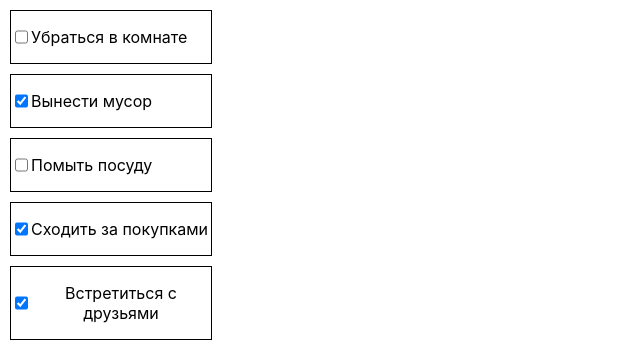
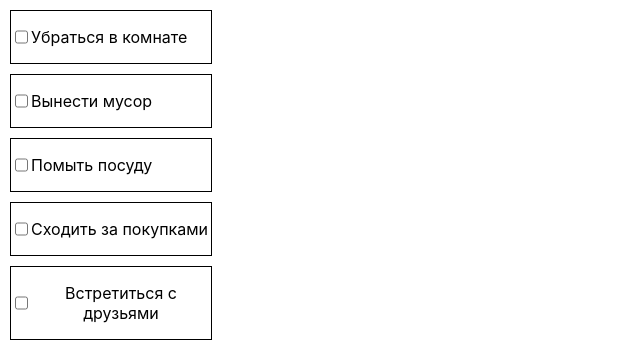
Before and after one commit to hAppser/todolist, a React (Create React App) app: page / in a window 1280 px wide. Shown: the top 362 px of the page, without its empty margins (0-640 px from the left). Built offline with nearby package versions, Linux system fonts and the light colour scheme.

Commit message:
completed checkbox feature

```diff
--- a/src/App.js
+++ b/src/App.js
@@ -1,20 +1,37 @@
 import './App.css';
+import {useState} from 'react';
 import ToDoItem from './toDo/ToDoItem/ToDoItem'
 import todosData from './toDo/todosData.js'
 
+
 function App() {
-  const todoItems = todosData.map(item => {
+  const [tasks, setTasks] = useState(todosData);
+  const handleChange = id => {
+    const index = tasks.map(item => item.id).indexOf(id);
+    console.log(tasks);
+    setTasks(() => {
+      tasks[index].completed = true;
+      return [...activeTasks, ...completedTasks]
+    })
+  }
+
+  const activeTasks = tasks.filter(task => task.completed === false);
+  const completedTasks = tasks.filter(task => task.completed === true);
+
+  const finalTasks = [...activeTasks, ...completedTasks].map(item => {
     return (
       <ToDoItem
-      key = {item.id}
-      description = {item.text}
-      completed = {item.completed}
+        key={item.id}
+        description={item.text}
+        completed={item.completed}
+        handleChange={()=>handleChange(item.id)}
       />
     );
   });
+
   return (
     <div className='App'>
-      {todoItems}
+      {finalTasks}
     </div>
   )
 }
--- a/src/toDo/ToDoItem/ToDoItem.js
+++ b/src/toDo/ToDoItem/ToDoItem.js
@@ -1,11 +1,21 @@
 import React from "react";
 import "./ToDoItem.css"
 
-const ToDoItem = ({completed, description}) => {
+const ToDoItem = ({completed, description, handleChange}) => {
+    const resolvedClass = {
+        textDecoration : 'line-through'
+    }
     return (
         <div className="todo-item">
-            <input type="checkbox" defaultChecked={completed}/>
-            <p className="description">{description}</p>
+            <input type="checkbox"
+                onChange={handleChange}
+                defaultChecked={completed}
+            />
+            <p className="description"
+                style={completed == true ? resolvedClass : {}}>
+                {description}
+
+            </p>
         </div>
     )
 }
--- a/src/toDo/todosData.js
+++ b/src/toDo/todosData.js
@@ -7,7 +7,7 @@ const todosData = [
     {
         id: 2,
         text: "Вынести мусор",
-        completed: true
+        completed: false
     },
     {
         id: 3,
@@ -17,12 +17,12 @@ const todosData = [
     {
         id: 4,
         text: "Сходить за покупками",
-        completed: true
+        completed: false
     },
     {
         id: 5,
         text: "Встретиться с друзьями",
-        completed: true
+        completed: false
     },
 ]
 
```
